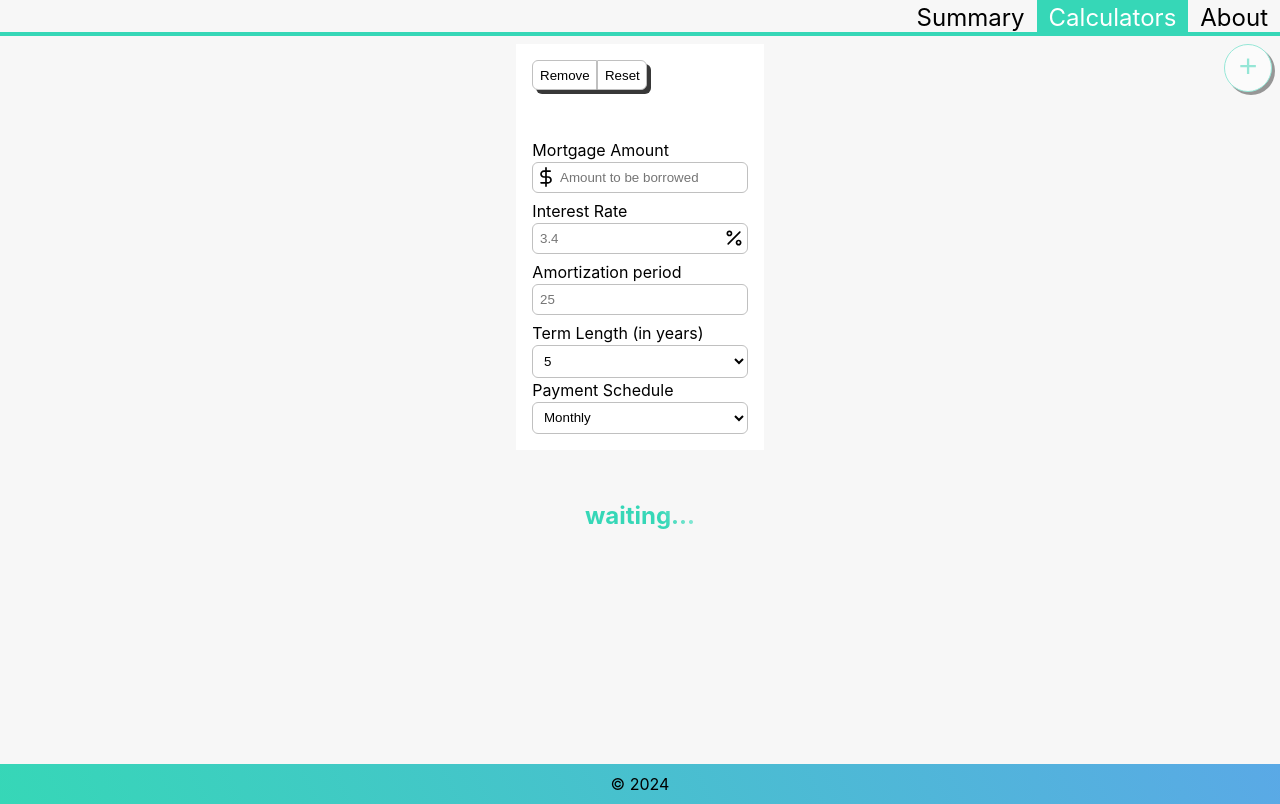
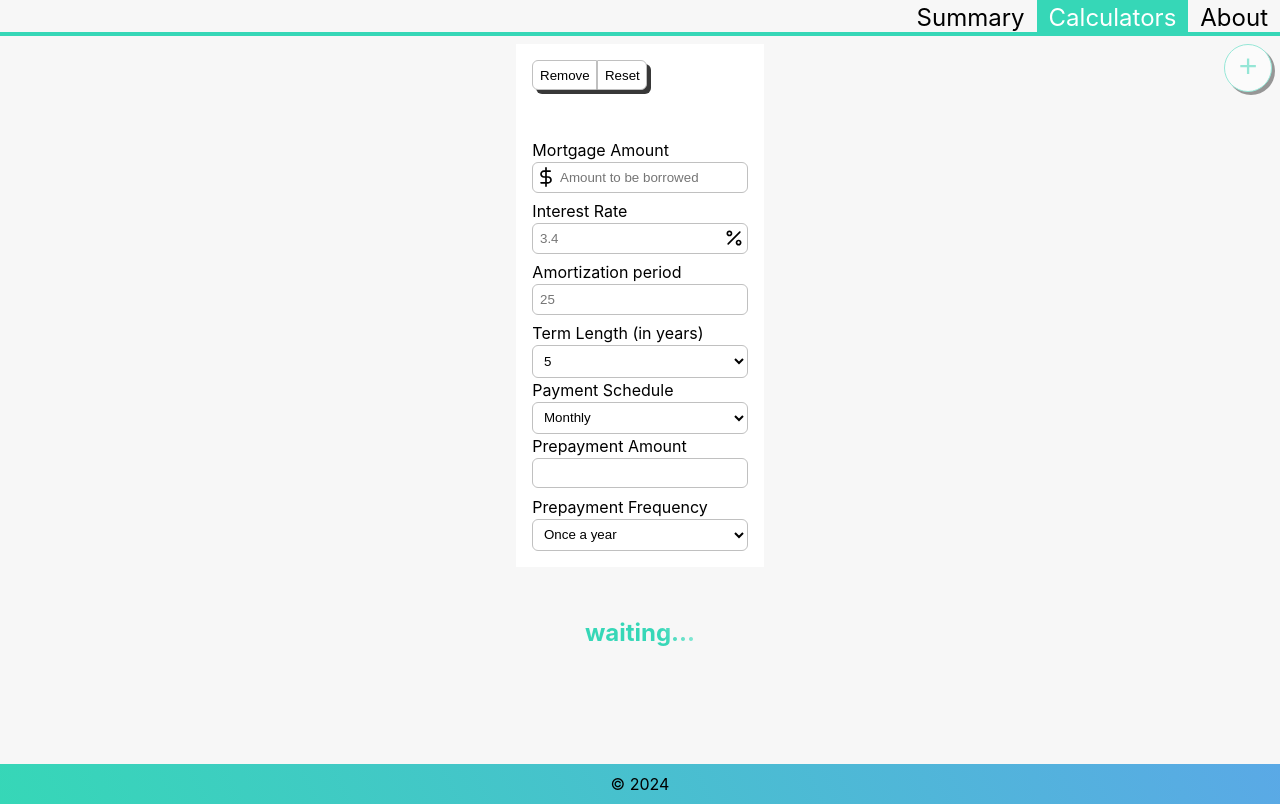
Before and after one commit to TYLER-JM/mocalc, a React (Vite) app: page /calculators in a window 1280 px wide. Both pictures are taken after a click on the button "click to add a calculator". Built offline with nearby package versions, Linux system fonts and the light colour scheme; a web font is replaced by a local one.

Commit message:
adds PrepaymentInput component, adds PrepaymentOptions class, updates Calculator component with prepayment inputs

```diff
--- a/src/components/Calculator.tsx
+++ b/src/components/Calculator.tsx
@@ -7,11 +7,12 @@ import {
   MONTHLY,
   SEMIMONTHLY,
   WEEKLY,
-  PaymentSchedules
+  PaymentSchedules, PrepaymentFrequencyOptions
 } from "../definitions/StringTypes.ts";
-import { CalculatorInputs } from "../definitions/CalculatorDefinitions.ts";
+import {CalculatorInputs, PrepaymentOptions} from "../definitions/CalculatorDefinitions.ts";
 import { currencyFormatter } from "../utils/helpers.ts";
 import { useRef, useState } from "react";
+import PrepaymentInputs from "./PrepaymentInputs.tsx";
 
 interface CalculatorProps {
   setCalculators: (value: CalculatorInputs[] | ((prevValue: CalculatorInputs[]) => CalculatorInputs[])) => void
@@ -59,6 +60,17 @@ export default function Calculator({
     updateCalculators(updatedInputs)
   }
 
+  function setPrepaymentAmount(val: number): void {
+    const updatedInputs = calculator
+    updatedInputs.prepaymentOptions.amount = val
+    updateCalculators(updatedInputs)
+  }
+  function setPrepaymentFrequency(val: PrepaymentFrequencyOptions): void {
+    const updatedInputs = calculator
+    updatedInputs.prepaymentOptions.frequency = val
+    updateCalculators(updatedInputs)
+  }
+
   function resetCalculator() {
     const updatedInputs: CalculatorInputs = {
       id: calculator.id,
@@ -67,13 +79,14 @@ export default function Calculator({
       paymentType: MONTHLY,
       principal: 0,
       amortization: 0,
+      prepaymentOptions: new PrepaymentOptions()
     }
     updateCalculators(updatedInputs)
     setResetKey(prev => prev + 1)
     if (termLengthSelectRef.current) {
       termLengthSelectRef.current.value = "5"
     }
-    if (paymentScheduleSelectRef.current) {
+      if (paymentScheduleSelectRef.current) {
       paymentScheduleSelectRef.current.value = MONTHLY
     }
   }
@@ -160,6 +173,11 @@ export default function Calculator({
           </select>
         </label>
 
+        <PrepaymentInputs
+          setPrepaymentAmount={setPrepaymentAmount}
+          setPrepaymentFrequency={setPrepaymentFrequency}
+        />
+
       </div>
 
       <Output
--- /dev/null
+++ b/src/components/PrepaymentInputs.tsx
@@ -0,0 +1,35 @@
+import {ONCE, PrepaymentFrequencyOptions, REGULAR, YEARLY} from "../definitions/StringTypes.ts";
+import Input from "./Input.tsx";
+
+interface PrepaymentInputProps {
+	setPrepaymentAmount: (amount: number) => void;
+	setPrepaymentFrequency: (frequency: PrepaymentFrequencyOptions) => void;
+}
+
+export default function PrepaymentInputs({
+	setPrepaymentAmount,
+	setPrepaymentFrequency,
+}: PrepaymentInputProps) {
+	return (
+		<>
+			<Input
+				label="Prepayment Amount"
+				inputName="prepaymentAmount"
+				placeholder=""
+				setState={setPrepaymentAmount}
+			/>
+			<label>
+				<span>Prepayment Frequency</span>
+				<select
+					name="prepaymentFrequency"
+					className="form-input"
+					onChange={(e) => setPrepaymentFrequency(e.target.value as PrepaymentFrequencyOptions)}
+				>
+					<option value={YEARLY}>Once a year</option>
+					<option value={ONCE}>One time</option>
+					<option value={REGULAR}>Same as regular payment</option>
+				</select>
+			</label>
+		</>
+	)
+}
--- a/src/definitions/CalculatorDefinitions.ts
+++ b/src/definitions/CalculatorDefinitions.ts
@@ -1,5 +1,6 @@
-import {PaymentSchedules} from "./StringTypes.ts";
+import {PaymentSchedules, PrepaymentFrequencyOptions} from "./StringTypes.ts";
 import {ScheduledPayment} from "./OutputTypes.ts";
+import accounting from "accounting";
 
 export class CalculatorInputs {
 	constructor(
@@ -8,9 +9,35 @@ export class CalculatorInputs {
 		public rate: number,
 		public amortization: number,
 		public term: number,
-		public paymentType: PaymentSchedules
+		public paymentType: PaymentSchedules,
+		public prepaymentOptions: PrepaymentOptions
 	) {}
 }
+
+export class PrepaymentOptions {
+	valid: boolean = false;
+	frequency: PrepaymentFrequencyOptions | undefined;
+	amount: number | undefined;
+	constructor() {
+		this.valid = false;
+		this.frequency = undefined;
+		this.amount = undefined
+	}
+
+	isValid(): boolean {
+		return this.valid;
+	}
+
+	formattedAmount(): string {
+		return accounting.formatMoney(this.amount || 0)
+	}
+}
+
+// export interface PrepaymentOptionsInterface {
+// 	valid: boolean;
+// 	amount: number | undefined;
+// 	frequency: 'yearly' | 'once' | 'regular' | undefined;
+// }
 
 export interface InputIconOptions {
 	placement: 'start' | 'end',
--- a/src/definitions/StringTypes.ts
+++ b/src/definitions/StringTypes.ts
@@ -5,13 +5,17 @@ export const BIWEEKLY = 'bi-weekly'
 export const ACCELERATED_WEEKLY = 'accelerated_weekly'
 export const ACCELERATED_BIWEEKLY = 'accelerated_bi-weekly'
 
+export const YEARLY = 'yearly'
+export const ONCE = 'once'
+export const REGULAR = 'regular'
+
 export type PaymentSchedules =
   typeof MONTHLY |
   typeof SEMIMONTHLY |
   typeof WEEKLY |
   typeof BIWEEKLY |
   typeof ACCELERATED_WEEKLY |
-  typeof ACCELERATED_BIWEEKLY
+  typeof ACCELERATED_BIWEEKLY;
 
 export const INCOMPLETE = 'incomplete'
 export const ERROR = 'error'
@@ -25,3 +29,4 @@ export type PaymentSchedules =
   loading: LOADING as OutputValuesStatus
 }
 export type OutputValuesStatus = typeof INCOMPLETE | typeof ERROR | typeof COMPLETE | typeof LOADING
+export type PrepaymentFrequencyOptions = typeof YEARLY | typeof ONCE | typeof REGULAR;
--- a/src/hooks/useAddCalculator.tsx
+++ b/src/hooks/useAddCalculator.tsx
@@ -1,5 +1,5 @@
 import {useCalculators} from "../Root.tsx";
-import {CalculatorInputs} from "../definitions/CalculatorDefinitions.ts";
+import {CalculatorInputs, PrepaymentOptions} from "../definitions/CalculatorDefinitions.ts";
 import {MONTHLY} from "../definitions/StringTypes.ts";
 
 export default function useAddCalculator() {
@@ -10,7 +10,8 @@ export default function useAddCalculator() {
 			return
 		}
 		setCalculators((prev: CalculatorInputs[]) => {
-			const newCalc = new CalculatorInputs(prev.length, 0, 0, 0, 5, MONTHLY)
+			const prepaymentOptions = new PrepaymentOptions()
+			const newCalc = new CalculatorInputs(prev.length, 0, 0, 0, 5, MONTHLY, prepaymentOptions)
 			return [...prev, newCalc]
 		})
 	}
--- a/src/styles/mortgage-schedule.css
+++ b/src/styles/mortgage-schedule.css
@@ -113,6 +113,10 @@
 
     transition: all 0.4s ease;
   }
+  .sub-grid-wrapper.collapsed {
+    max-height: 0;
+    opacity: 0;
+  }
 
   .sub-grid {
     display: grid;
@@ -126,8 +130,4 @@
       padding:  0 0.5em 0 1em;
     }
   }
-  .mortgage-schedule .collapsed {
-    max-height: 0;
-    opacity: 0;
-  }
 }
```
Lines whose indentation alone changed are shown as unchanged.
